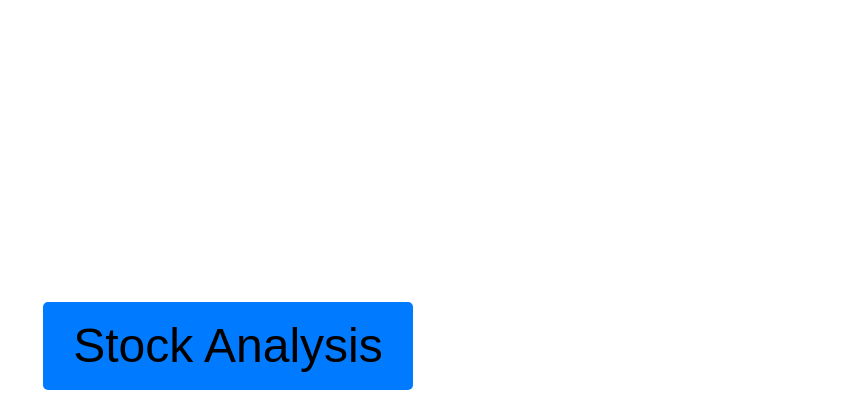
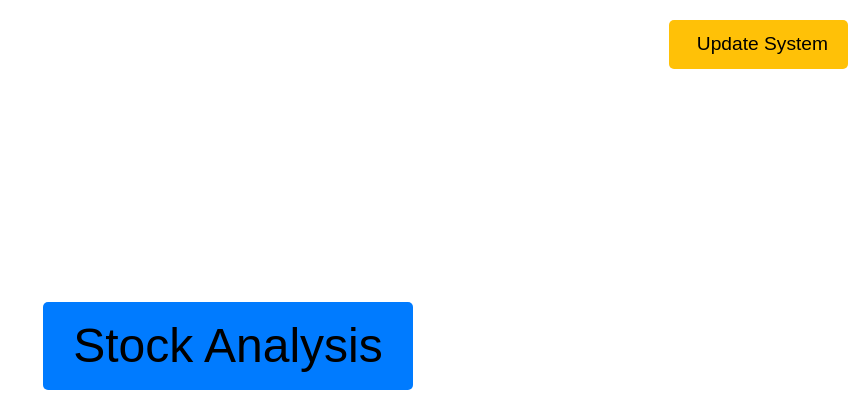
Before and after one commit to puneethr09/stock_fundamental, a Flask app: page / in a window 1280 px wide. Shown: the top 420 px of the page, without its empty margins (412-1280 px from the left). Run offline with Flask 3, Linux system fonts and the light colour scheme; some libraries are stand-ins or nearby versions.

Commit message:
add OTA for pi - update system

```diff
--- a/templates/index.html
+++ b/templates/index.html
@@ -1,11 +1,14 @@
 <!DOCTYPE html>
 <html lang="en">
   <head>
-  <meta charset="UTF-8">
-  <meta name="viewport" content="width=device-width, initial-scale=1.0">
+    <meta charset="UTF-8" />
+    <meta name="viewport" content="width=device-width, initial-scale=1.0" />
     <title>Stock Analysis</title>
     <!-- Bootstrap CSS -->
-  <link href="https://stackpath.bootstrapcdn.com/bootstrap/4.5.2/css/bootstrap.min.css" rel="stylesheet">
+    <link
+      href="https://stackpath.bootstrapcdn.com/bootstrap/4.5.2/css/bootstrap.min.css"
+      rel="stylesheet"
+    />
     <style>
       body {
         display: flex;
@@ -106,6 +109,29 @@
           transform: rotate(360deg);
         }
       }
+      .ota-button-container {
+        position: fixed;
+        top: 20px;
+        right: 20px;
+        z-index: 1000;
+      }
+
+      .ota-button {
+        background-color: #ffc107;
+        color: #000;
+        padding: 10px 20px;
+        border: none;
+        border-radius: 5px;
+        cursor: pointer;
+        font-size: 1.2rem;
+        display: flex;
+        align-items: center;
+        gap: 8px;
+      }
+
+      .ota-button:hover {
+        background-color: #ffb300;
+      }
     </style>
   </head>
   <body>
@@ -155,5 +181,23 @@
         });
       });
     </script>
+    <script>
+      document
+        .getElementById("ota-button")
+        .addEventListener("click", function () {
+          fetch("/trigger-ota", {
+            method: "POST",
+          })
+            .then((response) => response.json())
+            .then((data) => {
+              alert(data.message);
+            });
+        });
+    </script>
   </body>
+  <div class="ota-button-container">
+    <button id="ota-button" class="ota-button">
+      <i class="fas fa-sync"></i> Update System
+    </button>
+  </div>
 </html>
```
Lines whose indentation alone changed are shown as unchanged.
